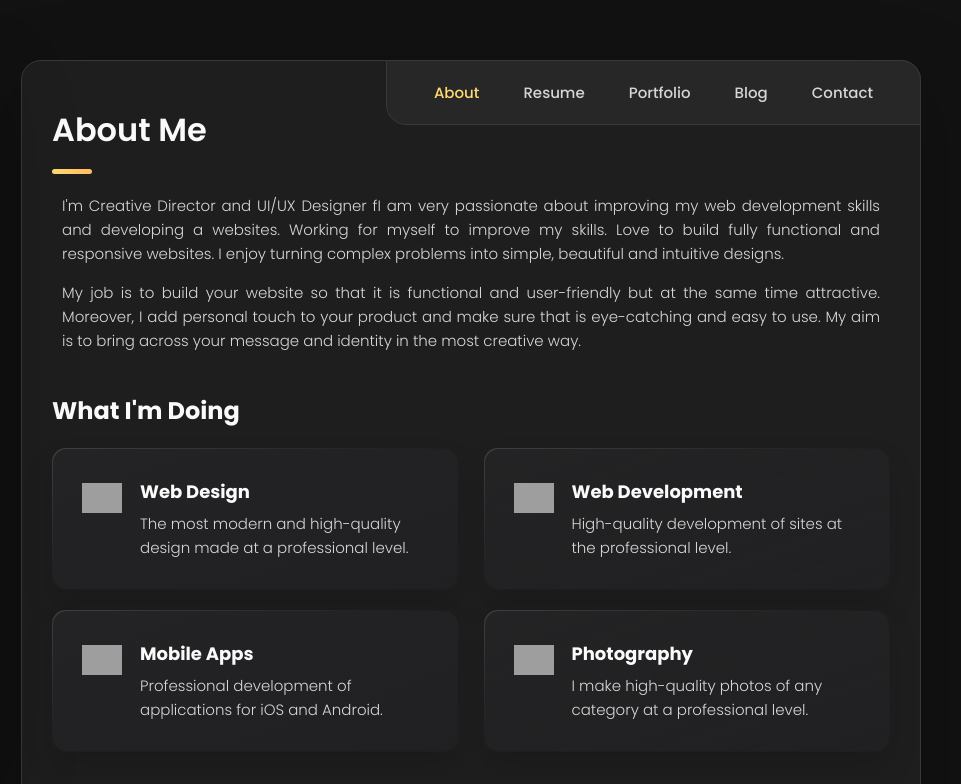
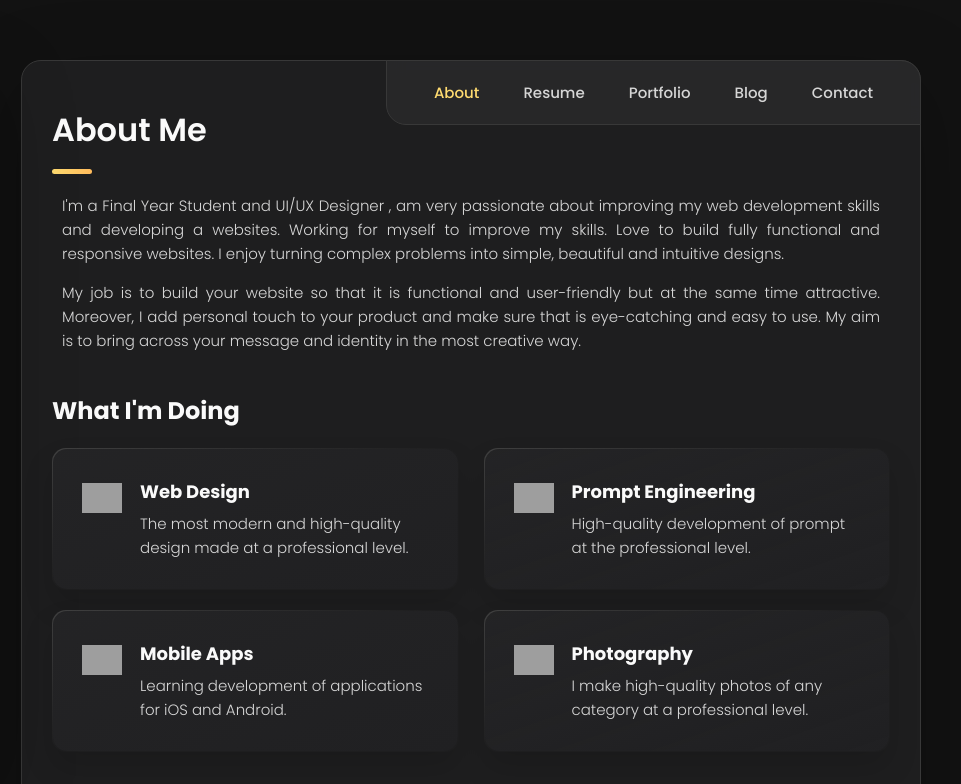
Before and after one commit to divyat-thv/portfolio5, a plain HTML site: page index.html in a window 1280 px wide. Shown: the top 784 px of the page, 319-1280 px from the left. Drawn offline with nearby package versions, Linux system fonts and the light colour scheme; grey boxes are pictures that could not be loaded.

Commit message:
Update index.html

```diff
--- a/index.html
+++ b/index.html
@@ -106,7 +106,7 @@
                 </header>
 
                 <section class="about-text">
-                    <p>I'm Creative Director and UI/UX Designer fI am very passionate about improving my web development skills and developing a websites. Working for myself to improve my skills. Love to build fully functional and responsive websites. I enjoy turning complex problems into simple, beautiful and intuitive designs.</p>
+                    <p>I'm a Final Year Student and UI/UX Designer , am very passionate about improving my web development skills and developing a websites. Working for myself to improve my skills. Love to build fully functional and responsive websites. I enjoy turning complex problems into simple, beautiful and intuitive designs.</p>
                     <p>My job is to build your website so that it is functional and user-friendly but at the same time attractive. Moreover, I add personal touch to your product and make sure that is eye-catching and easy to use. My aim is to bring across your message and identity in the most creative way.</p>
                 </section>
 
@@ -131,8 +131,8 @@
                             </div>
 
                             <div class="service-content-box">
-                                <h4 class="h4 service-item-title">Web development</h4>
-                                <p class="service-item-text">High-quality development of sites at the professional level.</p>
+                                <h4 class="h4 service-item-title">Prompt Engineering</h4>
+                                <p class="service-item-text">High-quality development of prompt at the professional level.</p>
                             </div>
                         </li>
 
@@ -143,7 +143,7 @@
 
                             <div class="service-content-box">
                                 <h4 class="h4 service-item-title">Mobile apps</h4>
-                                <p class="service-item-text">Professional development of applications for iOS and Android.</p>
+                                <p class="service-item-text">Learning development of applications for iOS and Android.</p>
                             </div>
                         </li>
 
@@ -295,7 +295,7 @@
 
                         <li class="timeline-item">
                             <h4 class="h4 timeline-item-title">Java Full Stack-Wipro</h4>
-                            <span>2010 - 2013</span>
+                            <span>2023 - 2024</span>
                             <p class="timeline-text">I created projects ,gained knowledge of full stack java program.</p>
                         </li>
                     </ol>
```
